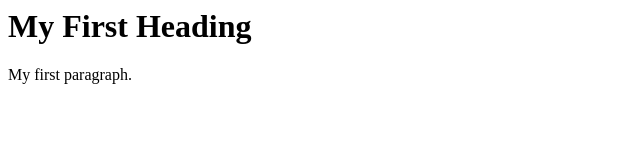
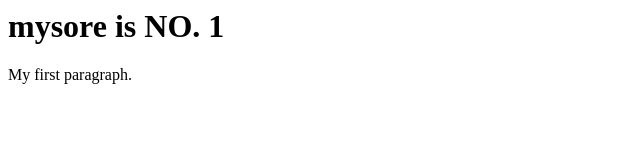
Before and after one commit to Punith1987/punit1, a plain HTML site: page Index.html in a window 1280 px wide. Shown: the whole page, without its empty margins (0-640 px from the left). Drawn offline with Linux system fonts and the light colour scheme.

Commit message:
Update Index.html

```diff
--- a/Index.html
+++ b/Index.html
@@ -1,7 +1,7 @@
 <html>
 <body>
 
-<h1>My First Heading</h1>
+<h1>mysore is NO. 1</h1>
 
 <p>My first paragraph.</p>
 
```
